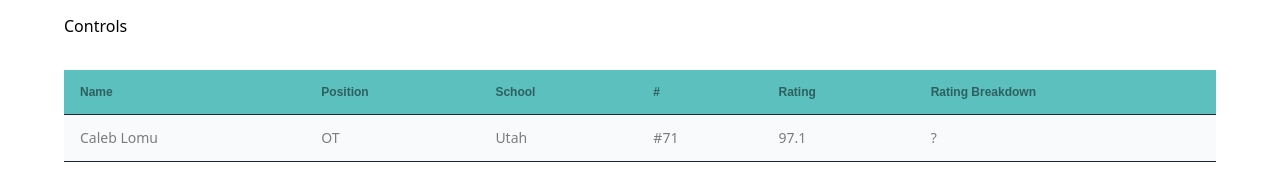
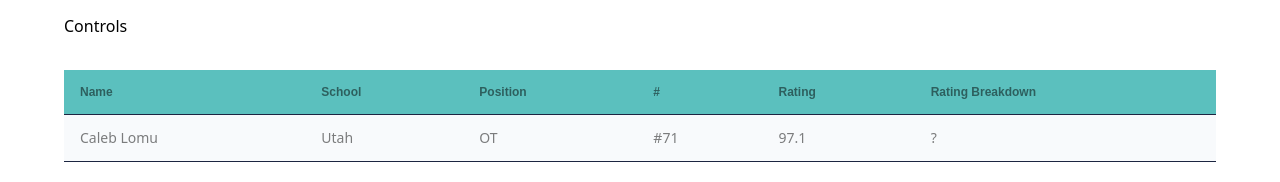
Before and after one commit to ryanlaverick/draftlab-ui, a Vue app: page /prospects in a window 1280 px wide. Shown: the part 146-328 px from the top of the page. Built offline with nearby package versions, Linux system fonts and the light colour scheme; a web font is replaced by a local one.

Commit message:
flip order of columns on prospects page

```diff
--- a/src/modules/prospects/views/Prospects.vue
+++ b/src/modules/prospects/views/Prospects.vue
@@ -17,8 +17,8 @@ import TableRow from '@/components/table/TableRow.vue'
         <thead>
           <tr>
             <table-header>Name</table-header>
+            <table-header>School</table-header>
             <table-header>Position</table-header>
-            <table-header>School</table-header>
             <table-header>#</table-header>
             <table-header>Rating</table-header>
             <table-header>Rating Breakdown</table-header>
@@ -27,8 +27,8 @@ import TableRow from '@/components/table/TableRow.vue'
         <tbody>
           <table-row>
             <table-value>Caleb Lomu</table-value>
+            <table-value>Utah</table-value>
             <table-value>OT</table-value>
-            <table-value>Utah</table-value>
             <table-value>#71</table-value>
             <table-value>97.1</table-value>
             <table-value>?</table-value>
```
